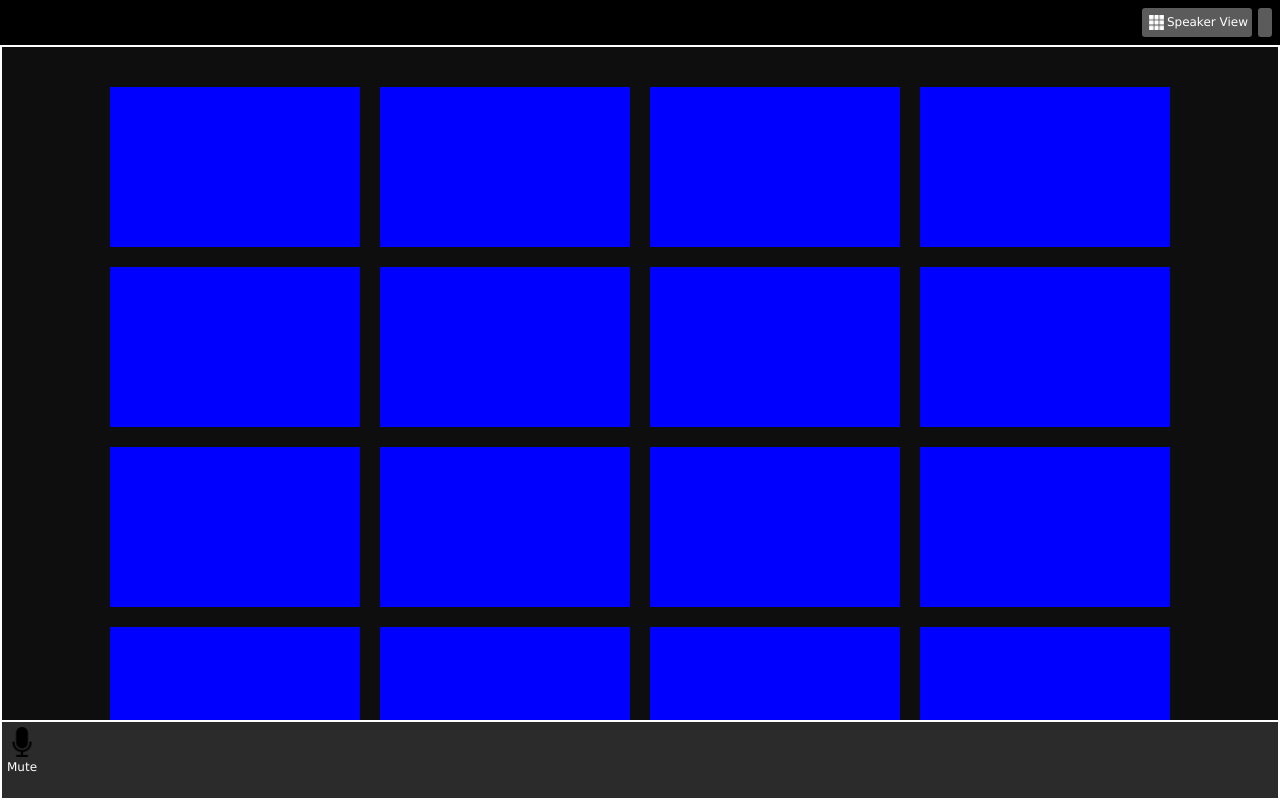
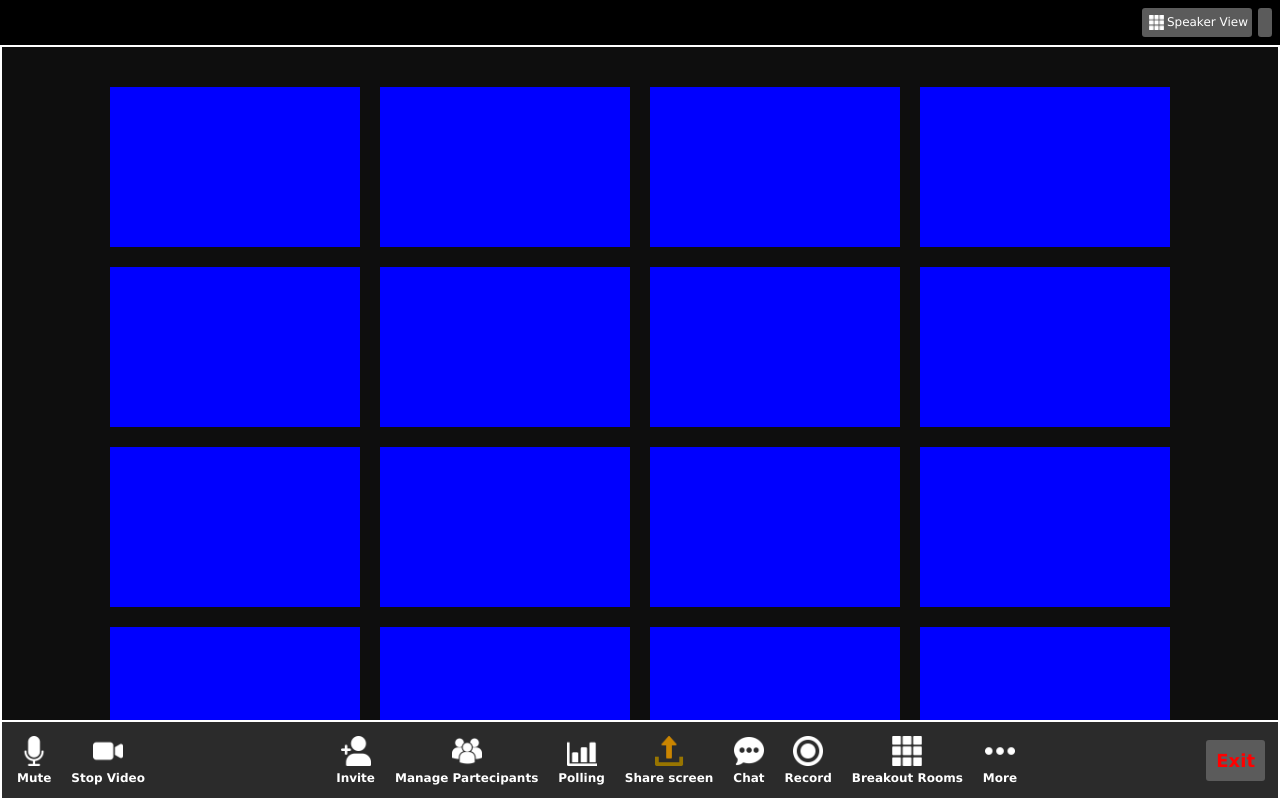
Before and after one commit to tsukigahara/html-css-zoom, a plain HTML site: page index.html in a window 1280 px wide. Shown: the top 800 px of the page. Drawn offline with Linux system fonts and the light colour scheme.

Commit message:
add lower bar

```diff
--- a/css/style.css
+++ b/css/style.css
@@ -14,7 +14,7 @@ body {
     overflow: hidden;
 }
 
-.upper {
+.upperbar {
     /* border: 2px solid white; */
     background-color: black;
     width: 100%;
@@ -24,7 +24,7 @@ body {
     padding: 5px;
 }
 
-.upper .button img {
+.upperbar .button img {
     max-width: 15px;
     height: auto;
     vertical-align: middle;
@@ -45,30 +45,56 @@ body {
     overflow-y: auto;
     align-content: flex-start;
 }
-.lower {
+.lowerbar {
     border: 2px solid white;
     background-color: rgb(43, 43, 43);
     width: 100%;
-    height: 80px;
+    min-height: 80px;
     position: fixed;
     bottom: 0;
-    padding: 5px;
+    padding: 5px 10px;
     display: flex;
+    align-items: center;
+    justify-content: space-between;
+
+
+}
+
+.controls {
+    display: flex;
+    align-items: center;
+    gap: 10px;
 
 }
 
 .option {
-    width: 30px;
-    height: 30px;
     color: white;
     font-size: 12px;
+    border-radius: 10px;
+    display: flex;
+    flex-direction: column;
+    align-items: center;
+    padding: 5px;
+
 
 }
 .option img {
-    width: 100%;
-    height: 100%;
+    width: 30px;
+    height: auto;
+    filter: invert(100%);
+}
+
+.option div {
+    font-weight: 600;
+    margin-top: 5px;
 
 }
+
+/* .right-controls {
+    width: 80px;
+    height: 20px;
+    background-color: gray;
+} */
 
 .user-video {
     width: 250px;
@@ -80,6 +106,7 @@ body {
 a {
     text-decoration: none;
 }
+
 .button {
     background-color: rgb(91, 91, 91);
     padding: 4px;
@@ -93,3 +120,20 @@ a {
 .button:hover {
     background-color: rgb(52, 52, 52);
 }
+
+.exit {
+    color: red;
+    font-size: 18px;
+    font-weight: 600;
+    padding: 10px;
+}
+
+.exit:hover {
+    color: white;
+    background-color:red;
+}
+
+.option:hover {
+    background-color: rgb(10, 10, 10) ;
+
+}
--- a/index.html
+++ b/index.html
@@ -9,7 +9,7 @@
 </head>
 <body>
     <main>
-        <div class="upper">
+        <div class="upperbar">
             <a class="button" href=""><img src="img/grid.png" alt="">Speaker View</a>
             <a class="button" href=""><img src="img/zoom-in.png" alt=""></a>
         </div>
@@ -33,18 +33,54 @@
             <div class="user-video"></div>
             <div class="user-video"></div>
         </div>
-        <div class="lower">
-            <div class="left-controls">
-                <a class="" href="">
-                    <div class="option" >
-                        <img src="img/mic.png" alt="">
-                        <div>Mute</div>
-                    </div>
+        <div class="lowerbar">
+            <div class="controls">
+                <a class="option" href="">
+                    <img src="img/mic.png" alt="">
+                    <div>Mute</div>
                 </a>
-                <a href=""><img src="" alt=""></a>
+                <a class="option" href="">
+                    <img src="img/video-camera.png" alt="">
+                    <div>Stop Video</div>
+                </a>
             </div>
-            <div class="middle-controls"></div>
-            <div class="right-controls"></div>
+            <div class="controls">
+                <a class="option" href="">
+                    <img src="img/invite.png" alt="">
+                    <div>Invite</div>
+                </a>
+                <a class="option" href="">
+                    <img src="img/multiple-users-silhouette.png" alt="">
+                    <div>Manage Partecipants</div>
+                </a>
+                <a class="option" href="">
+                    <img src="img/bar-graph.png" alt="">
+                    <div>Polling</div>
+                </a>
+                <a class="option" href="">
+                    <img src="img/upload.png" alt="">
+                    <div>Share screen</div>
+                </a>
+                <a class="option" href="">
+                    <img src="img/chat.png" alt="">
+                    <div>Chat</div>
+                </a>
+                <a class="option" href="">
+                    <img src="img/record.png" alt="">
+                    <div>Record</div>
+                </a>
+                <a class="option" href="">
+                    <img src="img/grid.png" alt="">
+                    <div>Breakout Rooms</div>
+                </a>
+                <a class="option" href="">
+                    <img src="img/more.png" alt="">
+                    <div>More</div>
+                </a>
+            </div>
+            <div class="right-controls">
+                <a class="button exit" href="">Exit</a>
+            </div>
         </div>
     </main>
 </body>
```
